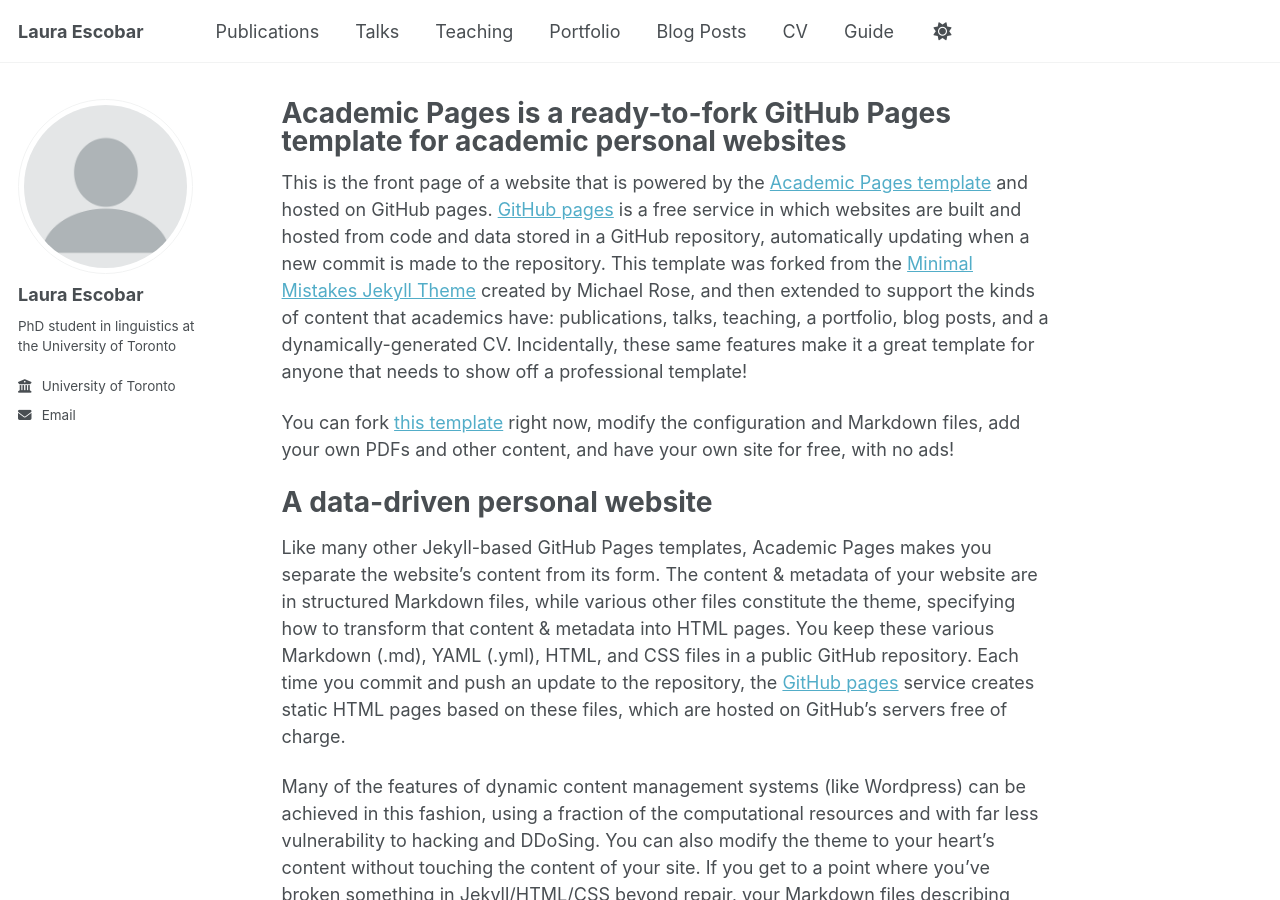
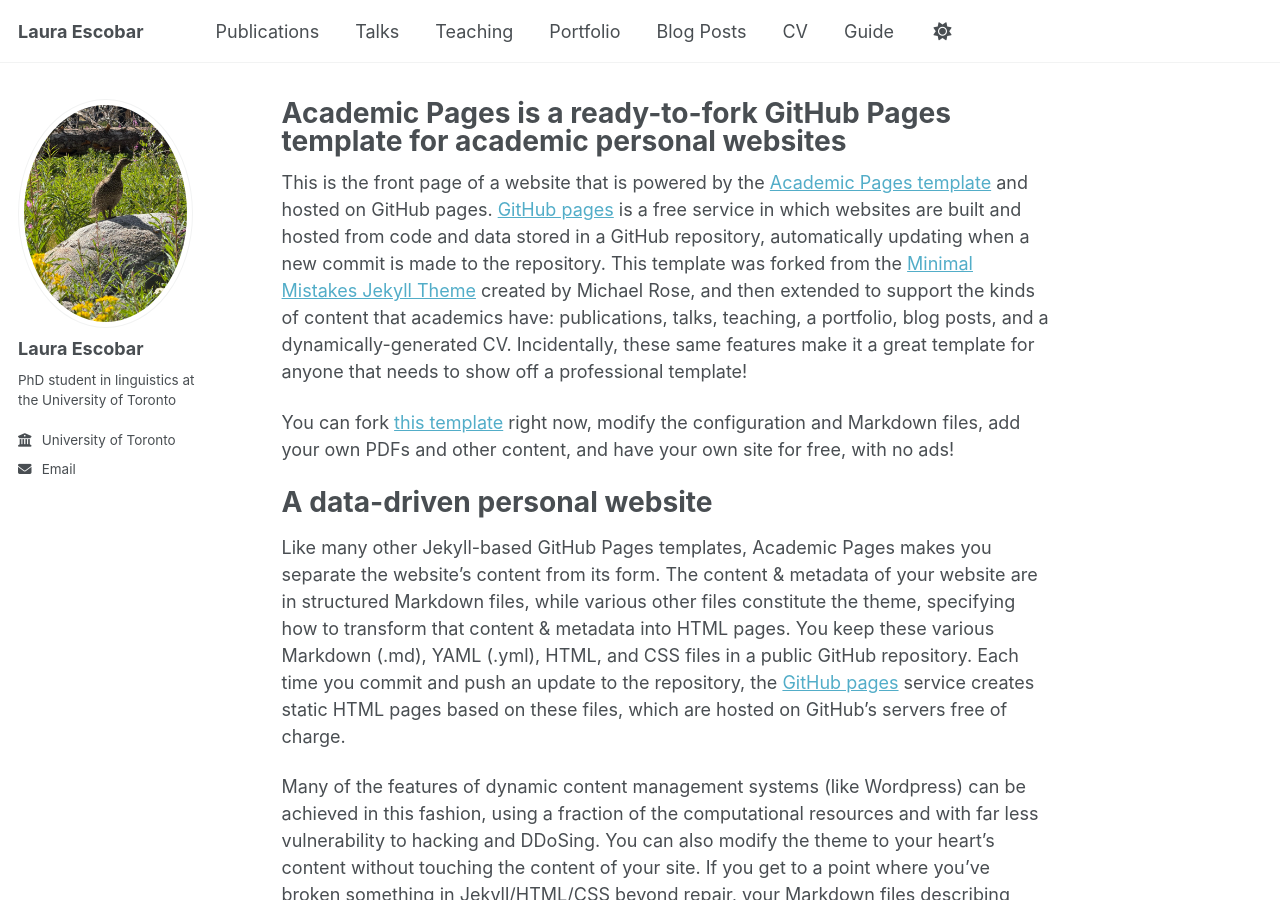
Before and after one commit to laura-escobar-s/laura-escobar-s.github.io, a Jekyll site: the page built from _pages/about.md, in a window 1280 px wide and 900 px high. Built offline with Jekyll 4.4.1, drawn with Linux system fonts in a browser that asks for light colours; a script that is not in the unit is left out.

Commit message:
Update _config.yml

```diff
--- a/_config.yml
+++ b/_config.yml
@@ -23,7 +23,7 @@ repository               : "laura-escobar-s.github.io"
 #               Additional customization can be done by editing /_includes/author-profile.html
 author:
   # Biographic information
-  avatar           : "profile.png"
+  avatar           : "bird.jpeg"
   name             : "Laura Escobar"
   pronouns         : # example: "she/her"
   bio              : "PhD student in linguistics at the University of Toronto"
```
